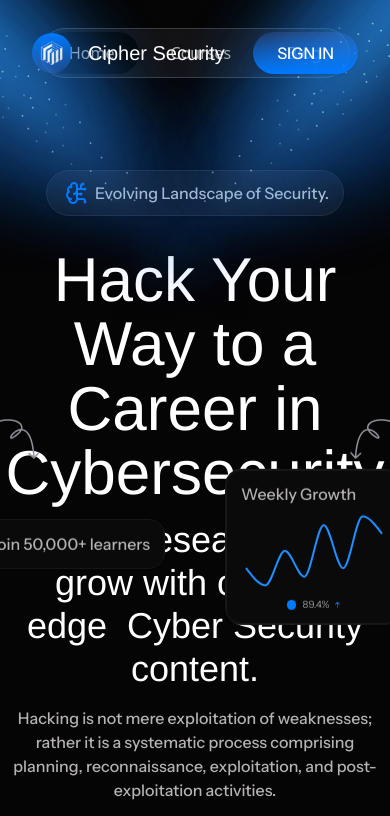
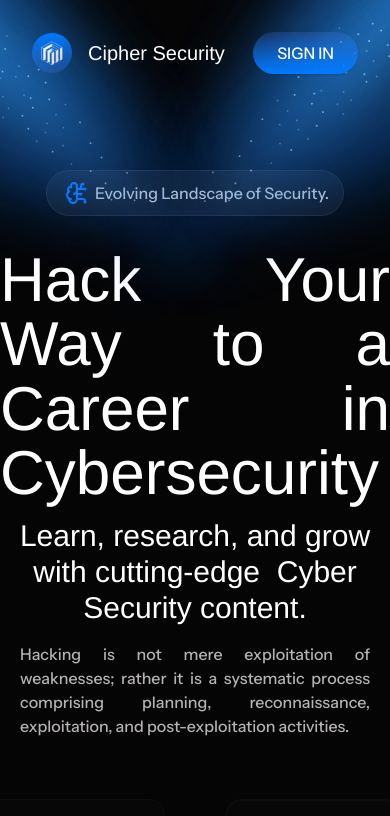
Before and after one commit to thanosdrome/CiphersSecurity, a React (Vite) app: page / in a window 390 px wide. Shown: the top 816 px of the page. Built offline with nearby package versions, Linux system fonts and the light colour scheme; a web font is replaced by a local one.

Commit message:
responsive

```diff
--- a/index.html
+++ b/index.html
@@ -10,9 +10,12 @@
     <link rel="stylesheet" href="./src/Courses/courses.css">
     <link href="https://api.fontshare.com/v2/css?f[]=cabinet-grotesk@800&display=swap" rel="stylesheet">
     <style>
+          html {
+          scroll-behavior: smooth;
+          }
           .float-animate {
             animation: float 3s ease-in-out infinite;
-        }
+          }
 
         @keyframes float {
             0% {
--- a/src/LandingPage/HeroSection/HeroSection.tsx
+++ b/src/LandingPage/HeroSection/HeroSection.tsx
@@ -22,24 +22,22 @@ export const HeroSection = (): JSX.Element => {
             rel="noopener noreferrer"
             target="_blank"
           >
-            <h1 className="[font-family:'Cabinet_Grotesk',Helvetica] my-3 font-medium text-white text-[62px] leading-[64.4px]">
+            <h1 className="[font-family:'Cabinet_Grotesk',Helvetica] my-3 font-medium text-white text-[62px] leading-[64.4px] text-justify">
               Hack Your Way to a Career in Cybersecurity{" "}
             </h1>
-            <p className="text-4xl leading-[43.2px] text-white [font-family:'Cabinet_Grotesk',Helvetica]">
+            <p className="max-md:text-3xl text-4xl  leading-[43.2px] text-white [font-family:'Cabinet_Grotesk',Helvetica] text-center">
               Learn, research, and grow with cutting-edge&nbsp;&nbsp;Cyber
               Security content.
             </p>
           </a>
         </div>
 
-        <p className="max-w-[744px] [font-family:'Instrument_Sans',Helvetica] font-medium text-gray-70 text-base text-center leading-6">
-          Hacking is not mere exploitation of weaknesses; rather it is
-          a systematic process comprising planning, reconnaissance,
-          exploitation, and post-exploitation activities.
+        <p className="z-10 max-w-[744px] [font-family:'Instrument_Sans',Helvetica] font-medium text-gray-70 text-base text-center leading-6 max-md:text-justify px-5">
+          Hacking is not mere exploitation of weaknesses; rather it is a systematic process comprising planning, reconnaissance, exploitation, and <span className="max-md:text-centre">post-exploitation activities.</span>
         </p>
       </div>
 
-      <Button className="h-[52px] my-10 px-6 py-4 rounded-[100px] [background:linear-gradient(180deg,rgba(92,132,254,0.18)_0%,rgba(0,122,255,1)_100%)]">
+      <Button className=" z-10 h-[52px] my-10 px-6 py-4 rounded-[100px] [background:linear-gradient(180deg,rgba(92,132,254,0.18)_0%,rgba(0,122,255,1)_100%)]">
         <span className="[font-family:'Instrument_Sans',Helvetica] font-medium text-absolutewhite text-lg leading-[25.2px]">
           Join Now
         </span>
--- a/src/LandingPage/LandingPage.tsx
+++ b/src/LandingPage/LandingPage.tsx
@@ -9,7 +9,7 @@ import GrowthChart from '../components/ui/GrowthChart';
 export const LandingPage = (): JSX.Element => {
   return (
     <div className="bg-[#050505] flex flex-row justify-center w-[vw]">
-      <div className="bg-[#050505] overflow-hidden w-full relative">
+      <div className="bg-[#050505]  overflow-hidden w-full relative">
         <div className="relative pt-4">
           {/* Top Navigation Bar */}
           <div className="flex items-center justify-between px-8 py-4">
@@ -62,11 +62,11 @@ export const LandingPage = (): JSX.Element => {
 
           <HeroSection />
           <img
-          className=" float-animate absolute top-[420px] right-[350px]"
+          className="max-md:hidden float-animate absolute top-[420px] right-[350px] "
           src="/arrow_right.png"
           />
           {/* Join learners card */}
-          <div className="float-animate absolute top-[520px] right-[225px]">
+          <div className="max-md:top-[720px] max-md:z-0 max-md:opacity-50 float-animate absolute top-[520px] right-[225px] max-md:top-[800px] md:right-[233px]">
             <Card className="bg-dark-04 rounded-2xl border border-solid border-[#18181a] backdrop-blur-[2.56px] backdrop-brightness-[100%] [-webkit-backdrop-filter:blur(2.56px)_brightness(100%)]">
               <CardContent className="px-3.5 py-3">
                 <p className="[font-family:'Instrument_Sans',Helvetica] font-medium text-gray-70 text-base tracking-[0] leading-6 whitespace-nowrap">
@@ -76,11 +76,11 @@ export const LandingPage = (): JSX.Element => {
             </Card>
           </div>
           <img
-          className="float-animate absolute top-[420px] left-[350px]"
+          className="max-md:hidden float-animate absolute top-[420px] left-[350px] "
           src="/arrow_left.png"
           />
           {/* Weekly Growth card */}
-          <Card className="float-animate absolute top-[470px] left-[225px] bg-dark-04 rounded-2xl border border-solid border-[#18181a] backdrop-blur-[2.56px] backdrop-brightness-[100%] [-webkit-backdrop-filter:blur(2.56px)_brightness(100%)]">
+          <Card className="max-md:top-[800px] max-md:z-0 max-md:opacity-50 float-animate absolute top-[470px] left-[225px] bg-dark-04 rounded-2xl border border-solid border-[#18181a] backdrop-blur-[2.56px] backdrop-brightness-[100%] [-webkit-backdrop-filter:blur(2.56px)_brightness(100%)]">
             <CardContent className="relative w-[175px] h-[154px] bg-dark-04 rounded-2xl overflow-hidden border border-solid border-[#18181a] backdrop-blur-[2.56px] backdrop-brightness-[100%] [-webkit-backdrop-filter:blur(2.56px)_brightness(100%)]">
               <div className="absolute top-[11px] left-3.5 [font-family:'Instrument_Sans',Helvetica] font-medium text-gray-70 text-base tracking-[0] leading-6 whitespace-nowrap">
                 Weekly Growth
--- a/src/NavBar/NavBar.tsx
+++ b/src/NavBar/NavBar.tsx
@@ -9,7 +9,7 @@ export const NavBar = (): JSX.Element => {
   ];
 
   return (
-    <Tabs className="left-1/2 -translate-x-1/2 absolute w-auto ">
+    <Tabs className="max-sm:hidden  left-1/2 -translate-x-1/2 absolute w-auto ">
       <TabsList className="flex gap-2 !px-1 !py-6 bg-dark-08 rounded-[100px] border-none border border-solid border-[#3d3d3d] backdrop-blur-[11.3px]">
         {navItems.map((item) => (
             <NavLink
```
